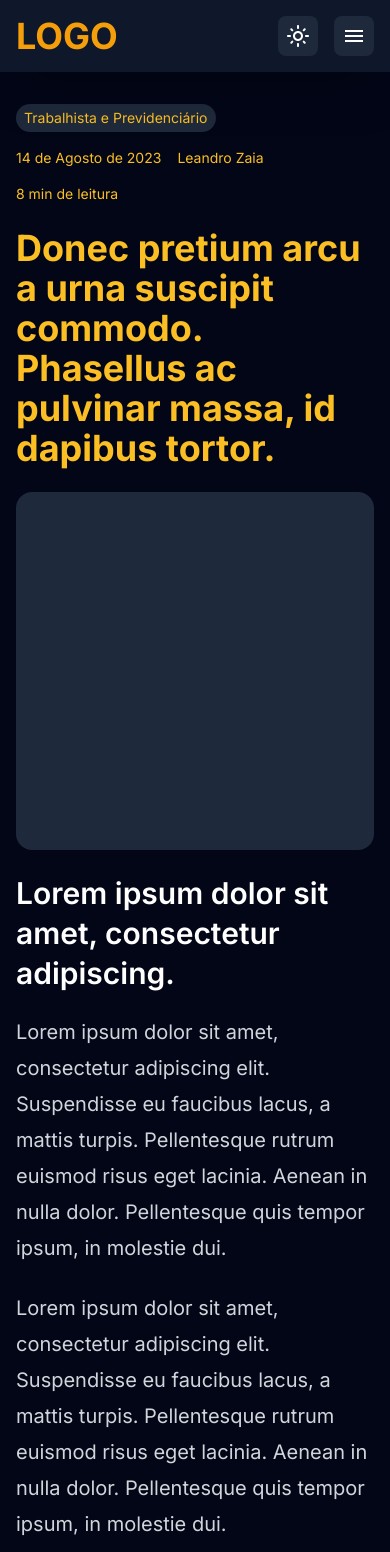
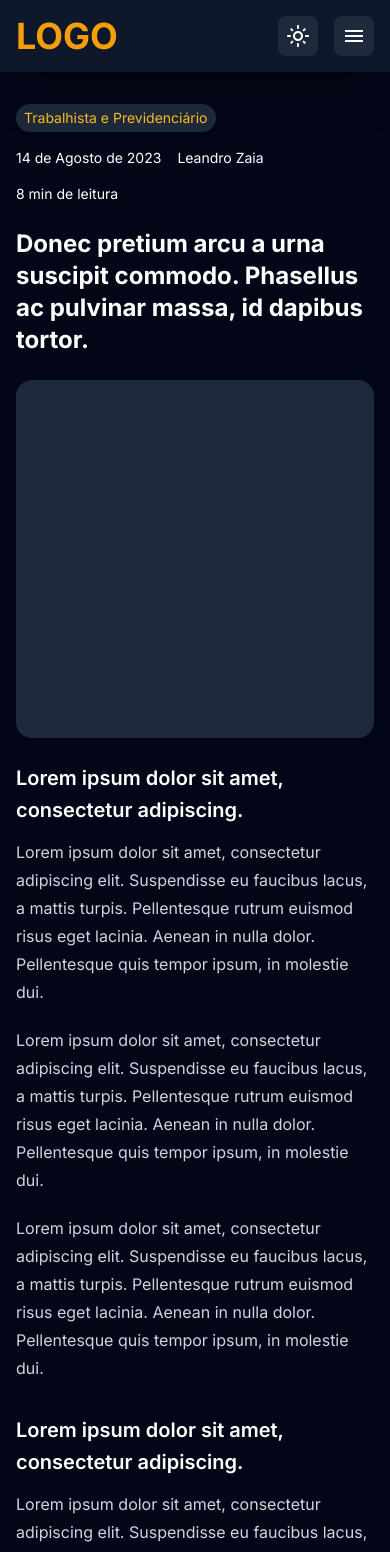
Before and after one commit to joaovitorcode/lzf, a Next.js app: page /post/1 in a window 390 px wide. Shown: the top 1552 px of the page. Built offline with nearby package versions, Linux system fonts and the light colour scheme.

Commit message:
feat: responsividade feita (de verdade)

```diff
--- a/src/app/post/[slug]/page.tsx
+++ b/src/app/post/[slug]/page.tsx
@@ -13,16 +13,16 @@ export default function Post({ params }: { params: { slug: string } }) {
           <Link href='#' className="text-sm text-amber-400 py-1 px-2 bg-slate-800 rounded-2xl inline hover:underline">
             Trabalhista e Previdenciário
           </Link>
-          <p className="text-sm text-amber-400">14 de Agosto de 2023</p>
-          <p className="text-sm text-amber-400">Leandro Zaia</p>
-          <p className="text-sm text-amber-400">8 min de leitura</p>
+          <p className="text-sm text-white">14 de Agosto de 2023</p>
+          <p className="text-sm text-white">Leandro Zaia</p>
+          <p className="text-sm text-white">8 min de leitura</p>
         </div>
 
-        <h2 className="text-4xl font-bold text-amber-400 pt-6">Donec pretium arcu a urna suscipit commodo. Phasellus ac pulvinar massa, id dapibus tortor.</h2>
+        <h2 className="text-2xl sm:text-3xl font-bold text-white pt-6">Donec pretium arcu a urna suscipit commodo. Phasellus ac pulvinar massa, id dapibus tortor.</h2>
 
         <div className="w-[768] aspect-square md:aspect-video bg-slate-800 rounded-2xl mt-6" />
 
-        <article className="prose prose-invert prose-xl mt-6">
+        <article className="prose prose-invert prose-base sm:prose-lg md:prose-xl mt-6">
           <h3>Lorem ipsum dolor sit amet, consectetur adipiscing.</h3>
           <p>
             Lorem ipsum dolor sit amet, consectetur adipiscing elit. Suspendisse eu faucibus lacus, a mattis turpis. Pellentesque rutrum euismod risus eget lacinia. Aenean in nulla dolor. Pellentesque quis tempor ipsum, in molestie dui.
@@ -56,7 +56,7 @@ export default function Post({ params }: { params: { slug: string } }) {
         </article>
 
         <Author />
-        <h2 className='text-white text-4xl font-semibold border-b border-amber-500 pb-4 inline-block pt-16'>
+        <h2 className='text-white text-2xl sm:text-3xl md:text-4xl font-semibold border-b border-amber-500 pb-2 inline-block pt-16'>
           Artigos Recomendados
         </h2>
         <AltThumbnail />
--- a/src/components/AltThumbnail.tsx
+++ b/src/components/AltThumbnail.tsx
@@ -2,8 +2,8 @@ import Link from 'next/link'
 
 export function AltThumbnail() {
   return (
-    <div className="w-full flex gap-4 pt-6">
-      <div className='flex w-48 h-48 aspect-square bg-slate-800 rounded-2xl' />
+    <div className="w-full flex flex-col sm:flex-row gap-4 pt-6">
+      <div className='flex w-full sm:w-48 sm:h-48 aspect-square bg-slate-800 rounded-2xl' />
 
       <div className='flex flex-col gap-4 py-4'>
         <div className='flex gap-2 items-center'>
--- a/src/components/Author.tsx
+++ b/src/components/Author.tsx
@@ -2,15 +2,15 @@ import Link from "next/link";
 
 export function Author() {
   return (
-    <section className="w-full bg-slate-800 rounded-2xl mt-16 p-12 flex flex-col gap-6">
-      <div className="flex gap-6">
+    <section className="w-full bg-slate-800 rounded-2xl mt-16 p-6 sm:p-12 flex flex-col gap-6">
+      <div className="flex flex-col sm:flex-row gap-6">
         <div className="w-24 h-24 bg-slate-900 rounded-full" />
         <div className="">
           <p className="text-white font-semibold border-b border-amber-500 pb-2 uppercase inline">O autor</p>
-          <p className="text-white text-3xl sm:text-4xl font-semibold pt-6">Leandro Zaia Filho</p>
+          <p className="text-white text-2xl sm:text-4xl font-semibold pt-6">Leandro Zaia Filho</p>
         </div>
       </div>
-      <p className="text-slate-300 text-lg text-justify">Lorem ipsum dolor sit amet, consectetur adipiscing elit. Suspendisse eu faucibus lacus, a mattis turpis. Pellentesque rutrum euismod risus eget lacinia. Aenean in nulla dolor. Nulla interdum egestas purus, at luctus risus ultrices eget. Curabitur nisl ex, finibus vitae auctor sed, eleifend auctor urna. Pellentesque quis tempor ipsum, in molestie dui.</p>
+      <p className="text-slate-300 text-base sm:text-lg text-justify">Lorem ipsum dolor sit amet, consectetur adipiscing elit. Suspendisse eu faucibus lacus, a mattis turpis. Pellentesque rutrum euismod risus eget lacinia. Aenean in nulla dolor. Nulla interdum egestas purus, at luctus risus ultrices eget. Curabitur nisl ex, finibus vitae auctor sed, eleifend auctor urna. Pellentesque quis tempor ipsum, in molestie dui.</p>
       <Link href='#' className="text-amber-400 hover:underline">Mais de Leandro Zaia Filho</Link>
     </section>
   )
--- a/src/components/Footer.tsx
+++ b/src/components/Footer.tsx
@@ -4,17 +4,17 @@ export function Footer() {
       <div className="max-w-7xl mx-auto py-8 px-4 xl:px-0">
         <div className="flex gap-8 lg:gap-16 flex-col md:flex-row">
           <div className="w-full h-[362px] rounded-lg bg-slate-950" />
-          <div className="w-full flex flex-col gap-12">
+          <div className="w-full flex flex-col gap-8 md:gap-12">
             <div>
-              <h3 className="text-white font-semibold text-4xl">Fale conosco</h3>
+              <h3 className="text-white font-semibold text-3xl md:text-4xl">Fale conosco</h3>
               <p className="text-slate-300 pt-4">+55 11 97074-6016</p>
             </div>
             <div>
-              <h3 className="text-white font-semibold text-4xl">E-mail</h3>
+              <h3 className="text-white font-semibold text-3xl md:text-4xl">E-mail</h3>
               <p className="text-slate-300 pt-4">dr.zaiafilho@outlook.com.br</p>
             </div>
             <div>
-              <h3 className="text-white font-semibold text-4xl">Nos visite</h3>
+              <h3 className="text-white font-semibold text-3xl md:text-4xl">Nos visite</h3>
               <p className="text-slate-300 pt-4">Rua José Margarido, 23, Santana, São Paulo SP, 02021-020, Brasil</p>
             </div>
           </div>
```
